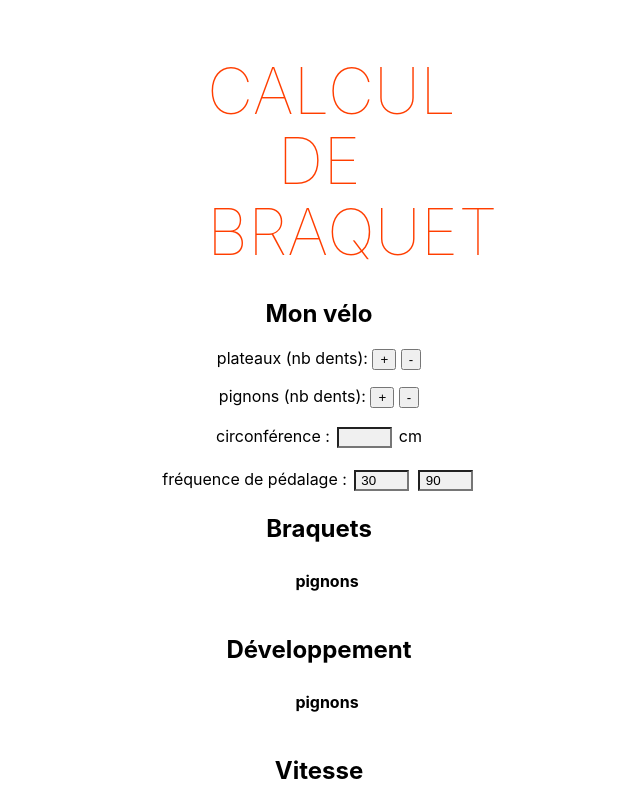
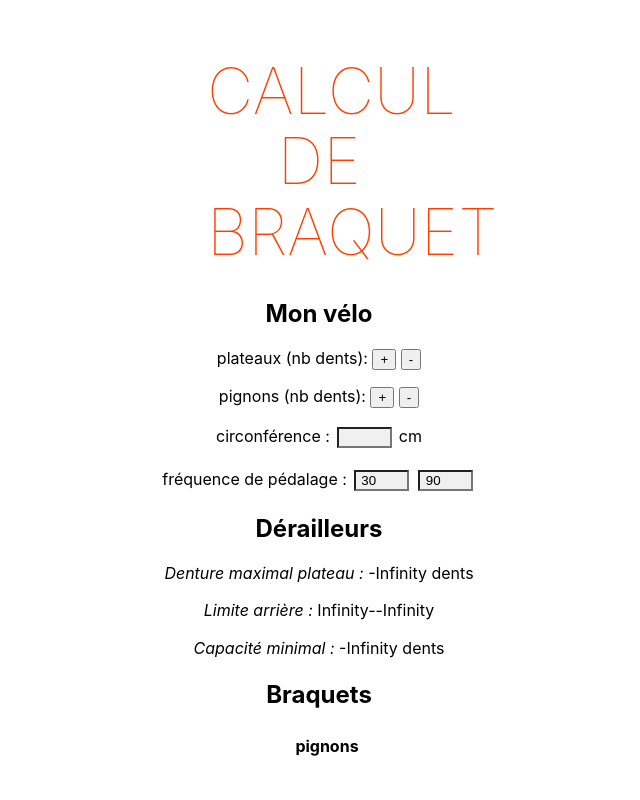
Before and after one commit to europrimus/outils.droledevelo.fr, a Svelte app: page / in a window 1280 px wide. Shown: the top 800 px of the page, without its empty margins (321-961 px from the left). Built offline with nearby package versions, Linux system fonts and the light colour scheme.

Commit message:
👌 IMPROVE:  display derailleur min spec

```diff
--- a/src/App.svelte
+++ b/src/App.svelte
@@ -53,6 +53,10 @@
     {/if}
 
   {#if cranksets && cogsets}
+    <h2>Dérailleurs</h2>
+      <p><em>Denture maximal plateau :</em> {Math.max(...$cranksets)} dents</p>
+      <p><em>Limite arrière :</em> {Math.min(...$cogsets)}-{Math.max(...$cogsets)}</p>
+      <p><em>Capacité minimal :</em> {Math.max(...$cranksets) - Math.min(...$cranksets) + Math.max(...$cogsets) - Math.min(...$cogsets)} dents</p>
   <h2>Braquets</h2>
     <table>
       <tr>
```
